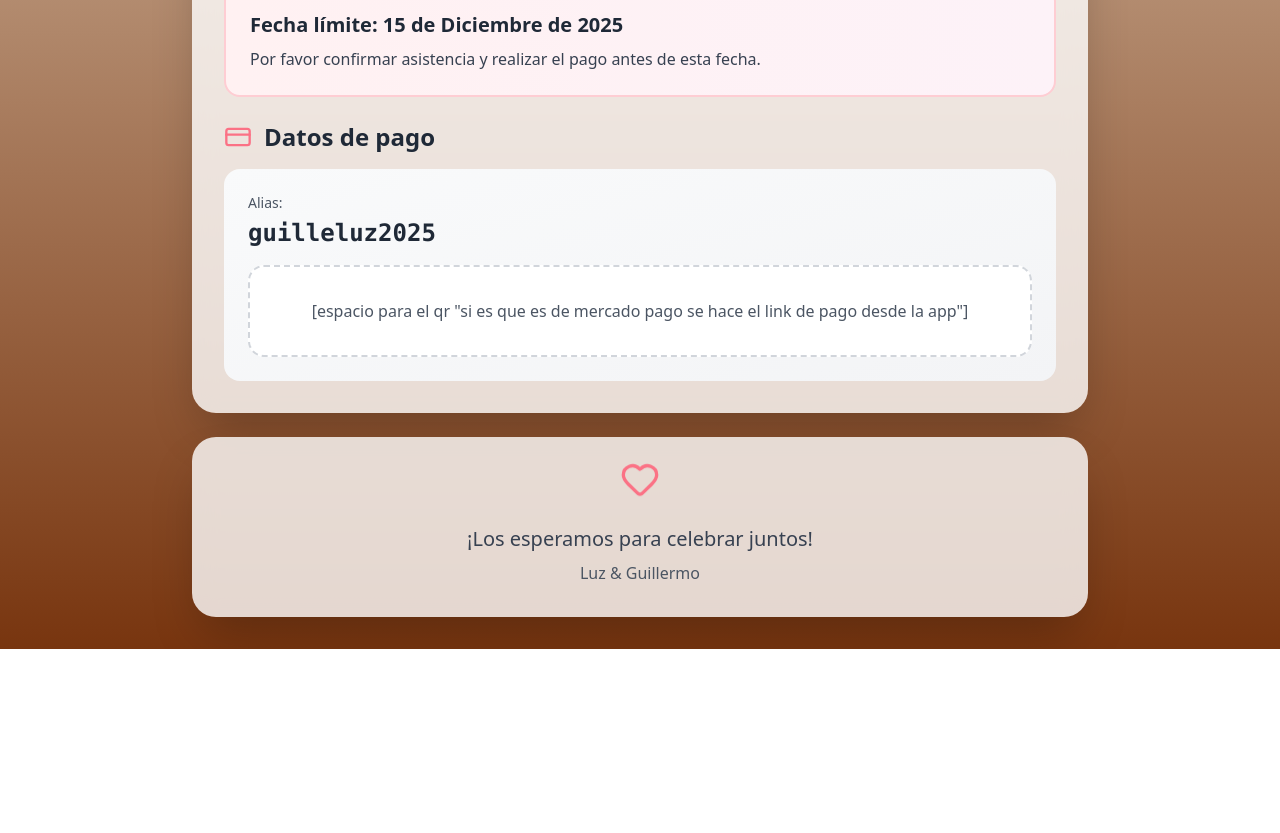
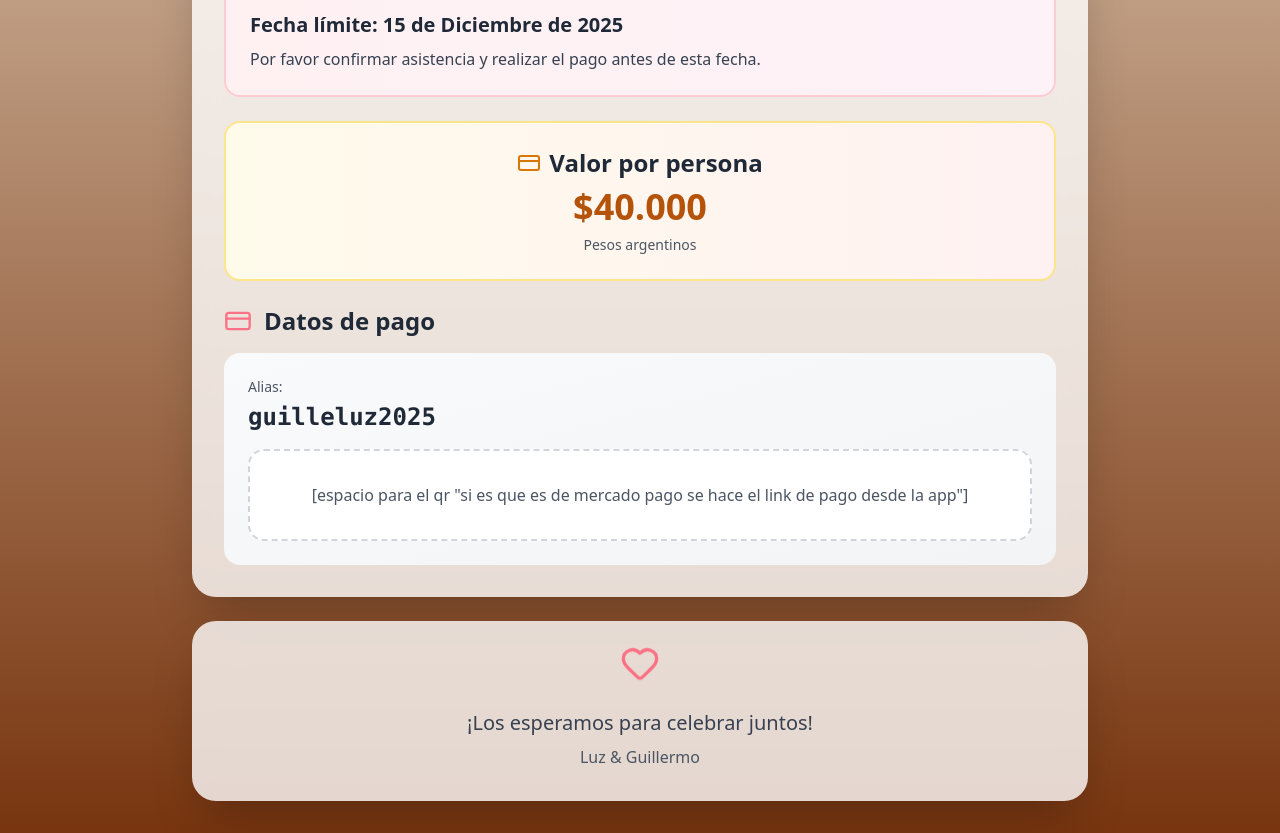
Before and after one commit to AndresXX1/casamiento, a React app: page / in a window 1280 px wide. Shown: the part 2341-3174 px from the top of the page. Before the commit the page ends 2990 px from the top, so only its background shows below. Built offline with nearby package versions, Linux system fonts and the light colour scheme; the HTML template or start-up script is replaced by a standard one.

Commit message:
add price of target

```diff
--- a/src/App.jsx
+++ b/src/App.jsx
@@ -182,7 +182,7 @@ export default function WeddingInvitation() {
 
           <div className="space-y-3">
             <a
-              href="https://www.google.com/maps/place/Cantina+Don+Carlo/@-31.3889409,-64.1898024,16.22z/data=!4m6!3m5!1s0x9432985c3a756061:0x53327df8111f70b6!8m2!3d-31.3884068!4d-64.1881979!16s%2Fg%2F11h40z7wvq?entry=ttu&g_ep=EgoyMDI1MTEwMi4wIKXMDSoASAFQAw%3D%3D"
+              href="https://www.google.com/maps/place/Cantina+Don+Carlo/@-31.3889409,-64.1898024,16.22z/data=!4m6!3m5!1s0x9432985c3a756061:0x53327df8111f70b6!8m2!3d-31.3884068!4d-64.1881979!16s%2Fg%2F11h40z7wvq?entry=ttu&g_ep=EgoyMDI5MTEwMi4wIKXMDSoASAFQAw%3D%3D"
               target="_blank"
               rel="noopener noreferrer"
               className="inline-block w-full bg-gradient-to-r from-rose-400 to-rose-500 hover:from-rose-500 hover:to-rose-600 text-white font-semibold py-3 px-6 rounded-xl text-center transition-all duration-300 transform hover:scale-105 hover:shadow-lg active:scale-95"
@@ -281,6 +281,16 @@ export default function WeddingInvitation() {
             <p className="text-gray-700">Por favor confirmar asistencia y realizar el pago antes de esta fecha.</p>
           </div>
 
+          {/* PRECIO AGREGADO AQUÍ */}
+          <div className="bg-gradient-to-r from-amber-50 to-rose-50 border-2 border-amber-200 rounded-2xl p-6 mb-6 text-center hover:shadow-lg transition-all duration-300 transform hover:scale-105">
+            <div className="flex items-center justify-center gap-2 mb-2">
+              <CreditCard className="w-6 h-6 text-amber-600" />
+              <h3 className="text-2xl font-bold text-gray-800">Valor por persona</h3>
+            </div>
+            <p className="text-4xl font-bold text-amber-700 mb-2">$40.000</p>
+            <p className="text-gray-600 text-sm">Pesos argentinos</p>
+          </div>
+
           <div className="flex items-center gap-3 mb-4 group">
             <CreditCard className="w-7 h-7 text-rose-400 group-hover:scale-110 transition-transform duration-300" />
             <h3 className="text-2xl font-semibold text-gray-800">Datos de pago</h3>
```
